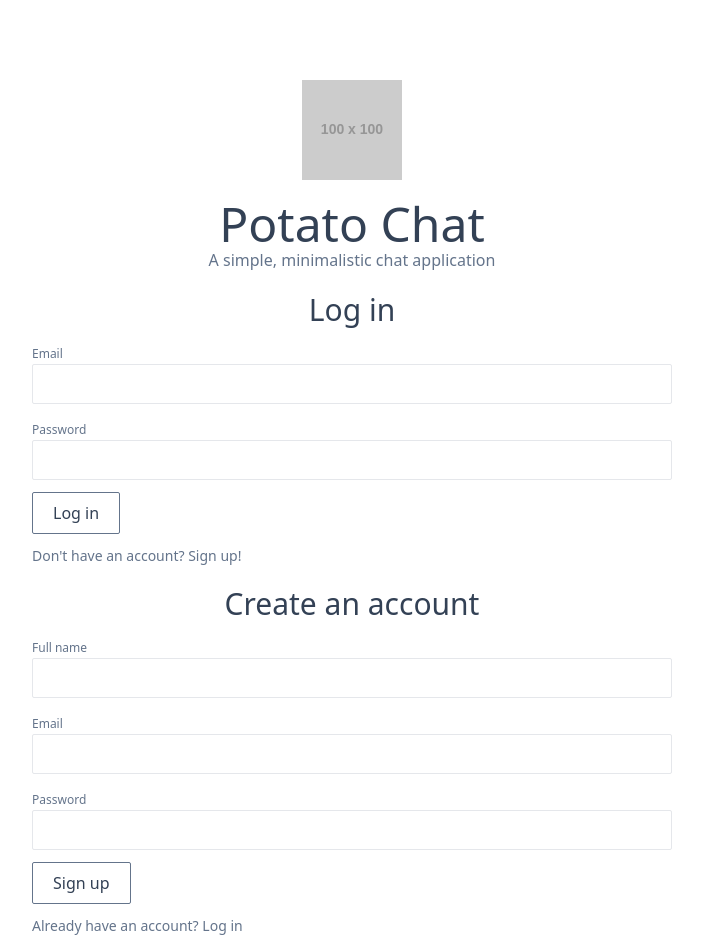
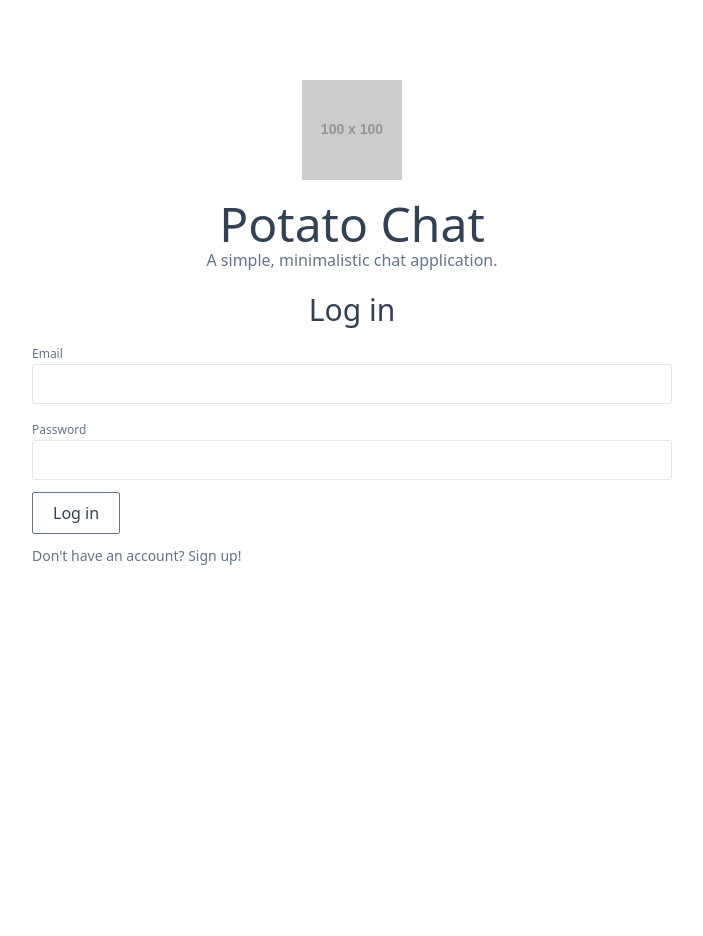
Before and after one commit to nomi589/potato_chat, a React (Vite) app: page / in a window 1280 px wide. Shown: the whole page, without its empty margins (288-991 px from the left). After the commit the page ends 800 px from the top, so only its background shows below. Built offline with nearby package versions, Linux system fonts and the light colour scheme.

Commit message:
Install React Router and configure the home route

```diff
--- a/package.json
+++ b/package.json
@@ -14,6 +14,7 @@
     "postcss": "^8.4.31",
     "react": "^18.2.0",
     "react-dom": "^18.2.0",
+    "react-router-dom": "^6.20.0",
     "tailwindcss": "^3.3.5"
   },
   "devDependencies": {
--- a/src/App.jsx
+++ b/src/App.jsx
@@ -1,6 +1,10 @@
-import Home from "./pages/Home";
+import { createBrowserRouter, RouterProvider } from "react-router-dom";
+
+import Login from "./pages/Login";
 import "./App.css";
 
+const router = createBrowserRouter([{ path: "/", element: <Login /> }]);
+
 export default function App() {
-  return <Home />;
+  return <RouterProvider router={router} />;
 }
--- /dev/null
+++ b/src/components/HeadingWithLogo.jsx
@@ -0,0 +1,9 @@
+export default function HeadingWithLogo() {
+  return (
+    <section className="flex flex-col items-center">
+      <img src="https://placehold.co/100" width={100} height={100} />
+      <h1 className="mt-5 text-5xl">Potato Chat</h1>
+      <p className="text-slate-500">A simple, minimalistic chat application.</p>
+    </section>
+  );
+}
--- a/src/pages/Home.jsx
+++ /dev/null
@@ -1,19 +0,0 @@
-import Login from "./Login";
-import Register from "./Register";
-
-export default function Home() {
-  return (
-    <div className="container w-1/2 mx-auto mt-20">
-      <section className="flex flex-col items-center">
-        <img src="https://placehold.co/100" width={100} height={100} />
-        <h1 className="mt-5 text-5xl">Potato Chat</h1>
-        <p className="text-slate-500">
-          A simple, minimalistic chat application
-        </p>
-      </section>
-
-      <Login />
-      <Register />
-    </div>
-  );
-}
--- a/src/pages/Login.jsx
+++ b/src/pages/Login.jsx
@@ -1,5 +1,9 @@
+import HeadingWithLogo from "../components/HeadingWithLogo";
+
 export default function Login() {
   return (
+    <div className="container w-1/2 mx-auto mt-20">
+      <HeadingWithLogo />
       <section className="mt-5">
         <h2 className="text-3xl text-slate-700 text-center">Log in</h2>
         <form>
@@ -38,5 +42,6 @@ export default function Login() {
           </p>
         </section>
       </section>
+    </div>
   );
 }
--- a/src/pages/Register.jsx
+++ b/src/pages/Register.jsx
@@ -1,7 +1,13 @@
+import HeadingWithLogo from "../components/HeadingWithLogo";
+
 export default function Register() {
   return (
+    <div className="container w-1/2 mx-auto mt-20">
+      <HeadingWithLogo />
       <section className="mt-5">
-      <h2 className="text-3xl text-slate-700 text-center">Create an account</h2>
+        <h2 className="text-3xl text-slate-700 text-center">
+          Create an account
+        </h2>
         <form>
           <section className="mt-3">
             <label htmlFor="name" className="text-slate-500 text-xs">
@@ -48,5 +54,6 @@ export default function Register() {
           </p>
         </section>
       </section>
+    </div>
   );
 }
```
Also changed, not shown: 1 other file (tests, documents, lock files or other folders). Lines whose indentation alone changed are shown as unchanged.
